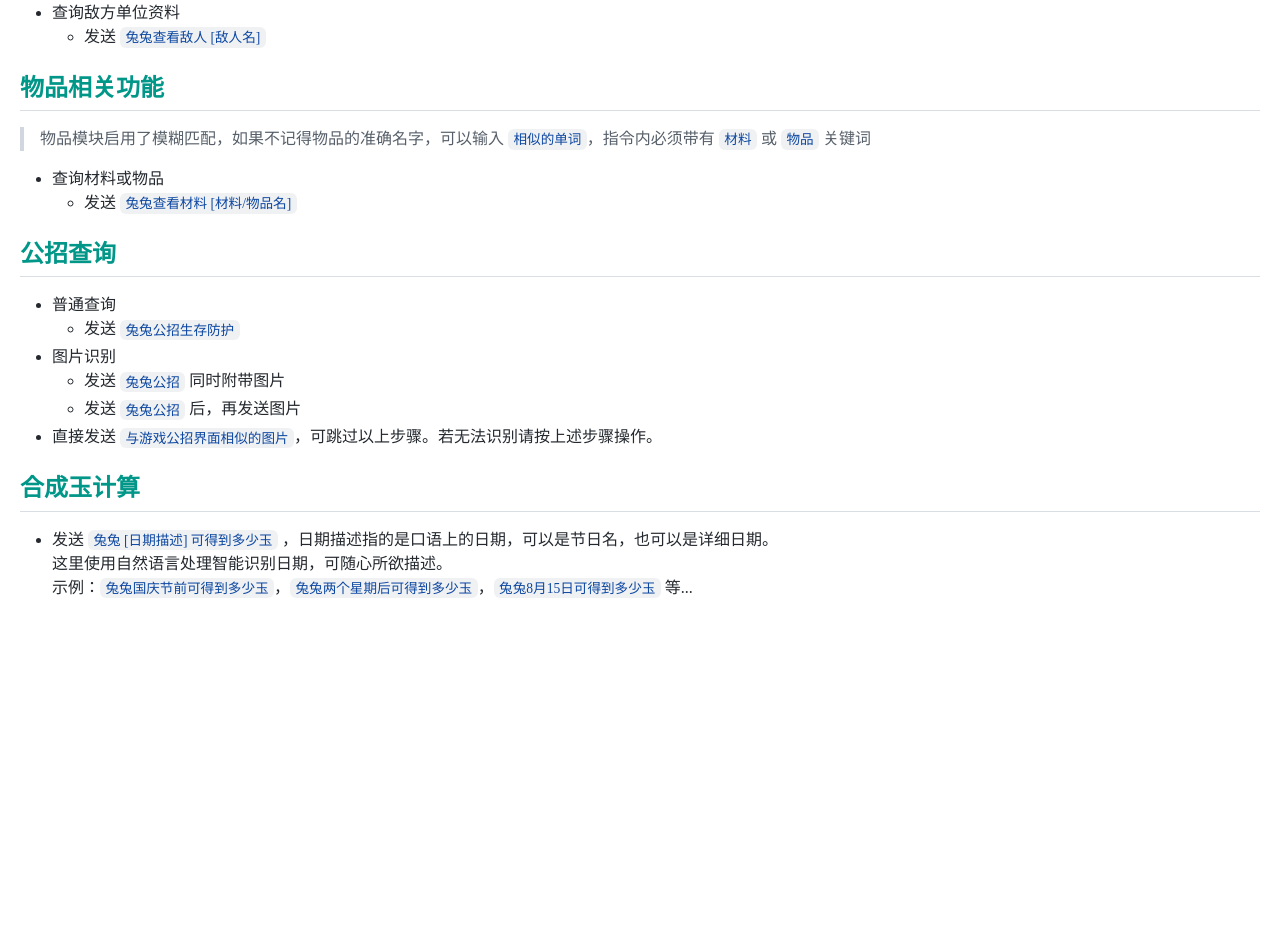
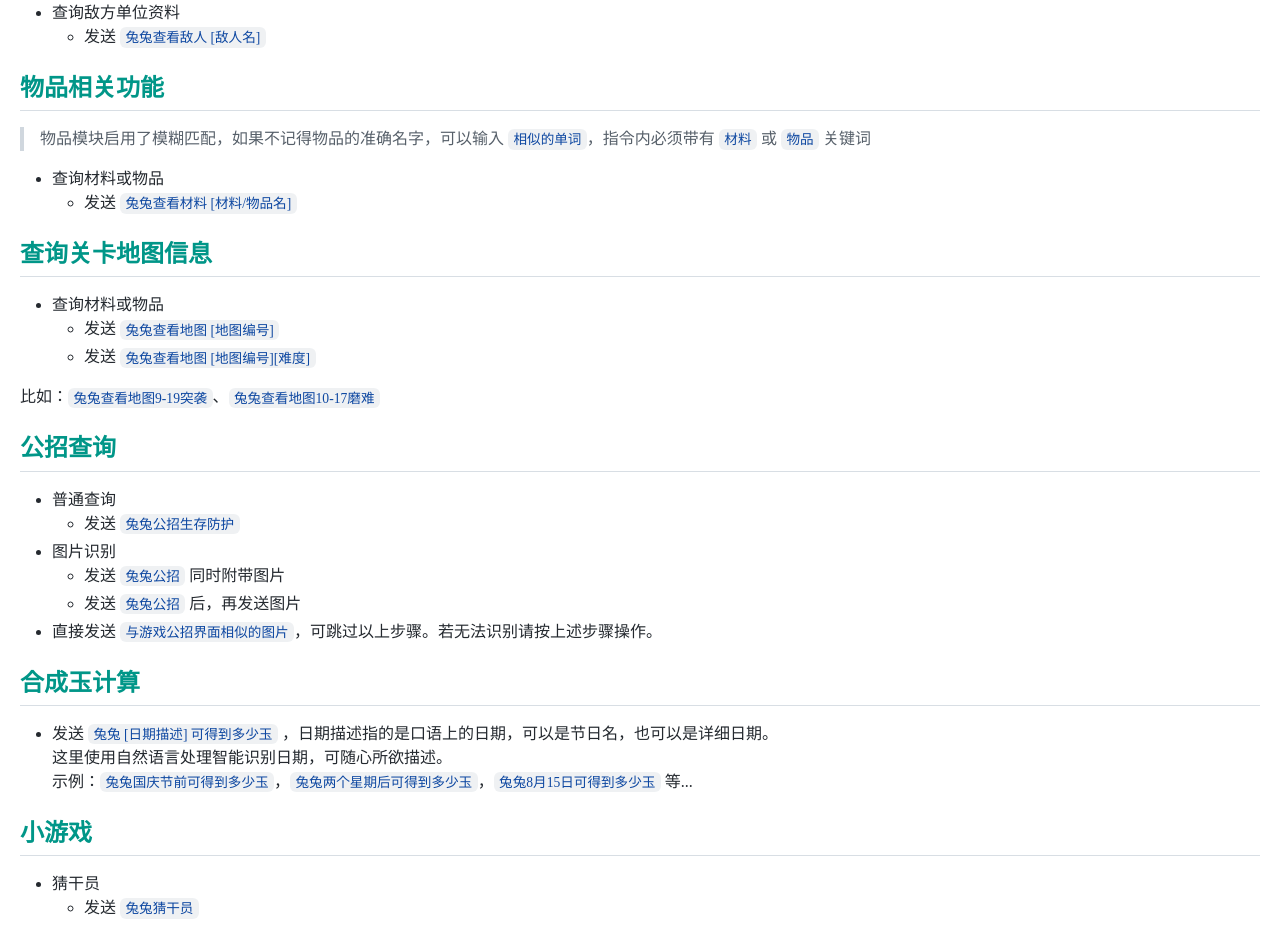
Before and after one commit to vivien8261/Amiya-Bot-guild, a Python web app: template template/function/function.html in a window 1280 px wide. Shown: the part 1022-1962 px from the top of the page. Before the commit the page ends 1620 px from the top, so only its background shows below. Run offline with Jinja, Linux system fonts and the light colour scheme; the template is opened without the code that fills it, so the values that code supplies are empty; some web fonts are replaced.

Commit message:
update 修改说明

```diff
--- a/template/function/function.html
+++ b/template/function/function.html
@@ -94,6 +94,16 @@
                 </ul>
             </li>
         </ul>
+        <h2 id="查询关卡地图信息">查询关卡地图信息</h2>
+        <ul>
+            <li>查询材料或物品
+                <ul>
+                    <li>发送 <code>兔兔查看地图 [地图编号]</code></li>
+                    <li>发送 <code>兔兔查看地图 [地图编号][难度]</code></li>
+                </ul>
+            </li>
+        </ul>
+        <p>比如：<code>兔兔查看地图9-19突袭</code>、<code>兔兔查看地图10-17磨难</code></p>
         <h2 id="公招查询">公招查询</h2>
         <ul>
             <li>普通查询
@@ -116,6 +126,15 @@
                 示例：<code>兔兔国庆节前可得到多少玉</code>，<code>兔兔两个星期后可得到多少玉</code>，<code>兔兔8月15日可得到多少玉</code> 等...
             </li>
         </ul>
+        <h2 id="小游戏">小游戏</h2>
+        <ul>
+            <li>猜干员
+                <ul>
+                    <li>发送 <code>兔兔猜干员</code></li>
+                </ul>
+            </li>
+        </ul>
+
     </div>
 </div>
 </body>
```
Also changed, not shown: template/function/function.md (+13 -0 lines).
